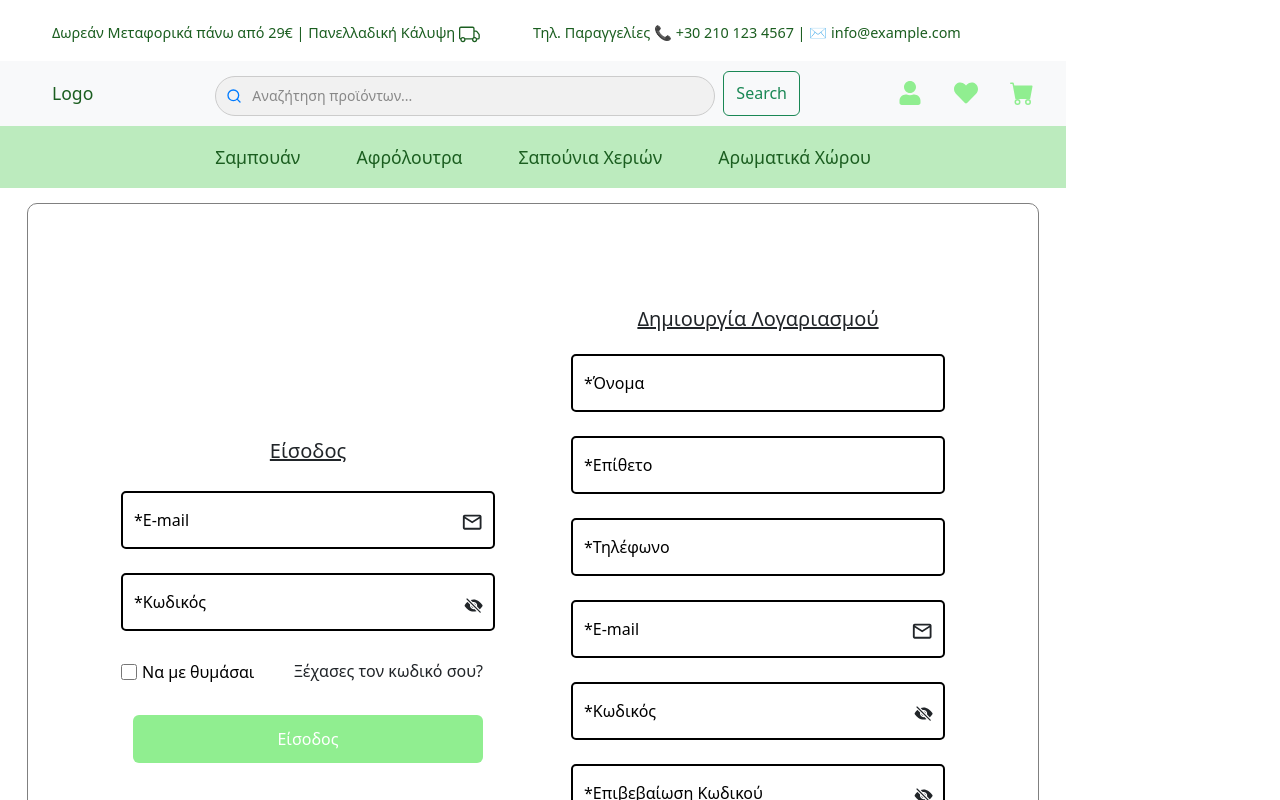
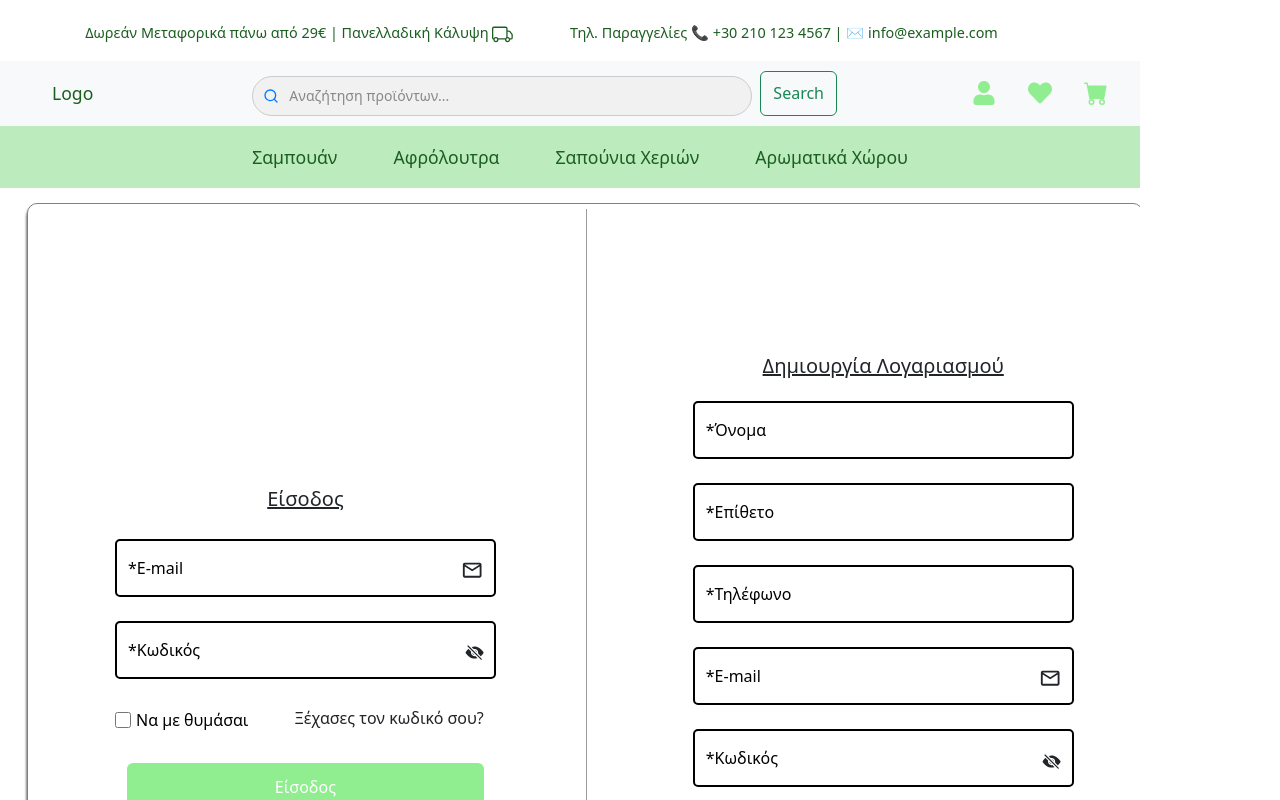
Before and after one commit to MR-Liakos/Project-E-Shop, a React (Vite) app in the folder Project/Frontend/app/: page /Login in a window 1280 px wide. Shown: the top 800 px of the page. Built offline with nearby package versions, Linux system fonts and the light colour scheme.

Commit message:
Added Cart page + css styles

```diff
--- a/Project/Frontend/app/src/App.jsx
+++ b/Project/Frontend/app/src/App.jsx
@@ -3,6 +3,7 @@ import {Route , Routes} from "react-router-dom"
 import Login from "./Components/Pages/Login"
 import LovedAuth from "./Components/Pages/LovedAuth"
 import LovedNotAuth from "./Components/Pages/LovedNotAuth"
+import Cart from "./Components/Pages/Cart"
 function App() {
 
   return (
@@ -12,6 +13,8 @@ function App() {
         <Route path="/Login" element={<Login/>}/>
         <Route path="/LovedAuth" element={<LovedAuth/>}/>
         <Route path="/LovedNotAuth" element={<LovedNotAuth/>}/>
+        <Route path="/Cart" element={<Cart/>}/>
+
       </Routes>
     </>
   )
--- a/Project/Frontend/app/src/Components/Navbars/TopNavbar.jsx
+++ b/Project/Frontend/app/src/Components/Navbars/TopNavbar.jsx
@@ -15,6 +15,9 @@ const TopNavbar = () => {
     };
     const handleLovedClick=()=>{
         navigate('/LovedAuth')
+    }
+    const handleCartClick=()=>{
+        navigate('/Cart')
     }
     return (
         <div className='topbar'>
@@ -50,7 +53,7 @@ const TopNavbar = () => {
                     <div className="icons">
                         <FaUser className="Icons" onClick={handleLoginClick} />
                         <FaHeart className="Icons" onClick={handleLovedClick}/>
-                        <BsCartFill className="Icons" name="cart"/>
+                        <BsCartFill className="Icons" onClick={handleCartClick}/>
                     </div>
                 </div>
             </nav>
--- /dev/null
+++ b/Project/Frontend/app/src/Components/Pages/Cart.jsx
@@ -0,0 +1,21 @@
+import React from 'react'
+import { FaCartPlus } from "react-icons/fa";
+import TopNavbar from '../Navbars/TopNavbar';
+import Navbar from '../Navbars/Navbar';
+import Footer from '../Navbars/Footer';
+const Cart = () => {
+    return (
+        <>
+            <TopNavbar />
+            <Navbar />
+            <div className="home-container">
+                <div className='c-cartcontainer d-flex flex-column align-items-center justify-content-center text-center'style={{marginTop: "5rem"}}>
+                    <h4 className='fs-4 fw-bold mb-3'>Το καλάθι σου είναι άδειο</h4>
+                    <FaCartPlus size={"3rem"} className="text-secondary" />
+                </div>
+                <Footer />
+            </div>
+        </>
+    )
+}
+export default Cart
--- a/Project/Frontend/app/src/Components/Pages/Home.css
+++ b/Project/Frontend/app/src/Components/Pages/Home.css
@@ -17,6 +17,7 @@
 .c-container{
     display: flex;
     justify-content: center;
+    border: none;
 }
 .c-card{
     margin: 1rem;
--- a/Project/Frontend/app/src/Components/Pages/Home.jsx
+++ b/Project/Frontend/app/src/Components/Pages/Home.jsx
@@ -48,9 +48,7 @@ export default function Home() {
                     <div class="col c-card">
                         <Card />
                     </div>
-                    <div class="col c-card">
-                        <Card />
-                    </div>
+
                 </div>
 
                 <Footer />
--- a/Project/Frontend/app/src/Components/Pages/Login.css
+++ b/Project/Frontend/app/src/Components/Pages/Login.css
@@ -1,12 +1,22 @@
 .login-section, .register-section {
     padding: 20px;
-    box-shadow: 0 4px 10px rgba(0, 0, 0, 0.1);
-    border-radius: 8px;
-    background-color: #f8f9fa; /* Ανοιχτό φόντο */
 }
-
+.register-section{
+    margin-left: 3rem;
+}
+.login-section{
+    margin-left: 1.5rem;
+}
 .divider{
-    width: 2px;
-    color: black;
-    height: 50px;
+    margin-left: 2rem;
+    width: 1px;
+    background-color: rgb(156, 156, 156);
+    height: 55rem;
 }
+.c-Logincontainer{
+    border: 1px solid grey;
+    padding: 5px;
+    margin: 15px;
+    border-radius: 10px;
+    box-shadow: 0 3px 3px rgb(0, 0 , 0.2);
+}
--- a/Project/Frontend/app/src/Components/Pages/Login.jsx
+++ b/Project/Frontend/app/src/Components/Pages/Login.jsx
@@ -4,6 +4,7 @@ import Navbar from '../Navbars/Navbar';
 import TopNavbar from '../Navbars/TopNavbar';
 import LoginForm from '../SmallComponents/LoginForm';
 import Register from '../SmallComponents/Register';
+import './Login.css'
 
 const Login = () => {
     return (
@@ -12,17 +13,15 @@ const Login = () => {
             <Navbar />
             <div className="home-container">
                 <div className="container d-flex justify-content-between align-items-center flex-wrap" style={{ minHeight: "80vh" }}>
-                    <div className='c-container container d-flex'>
+                    <div className='c-Logincontainer container d-flex'>
                         <div className="login-section" style={{ flex: 1, maxWidth: "45%" }}>
                             <LoginForm />
                         </div>
-                        <div className='divider'>
-                        </div>
+                        <div className='divider'></div>
                         <div className="register-section" style={{ flex: 1, maxWidth: "45%" }}>
                             <Register />
                         </div>
                     </div>
-
                 </div>
                 <Footer />
             </div>
--- a/Project/Frontend/app/src/Components/SmallComponents/LoginForm.css
+++ b/Project/Frontend/app/src/Components/SmallComponents/LoginForm.css
@@ -147,12 +147,6 @@ input:invalid:focus ~ .invalid-feedback {
     cursor: auto;
     top: 1.25rem;
 }
-.c-container{
-    border: 1px solid grey;
-    padding: 5px;
-    margin: 15px;
-    border-radius: 10px;
-}
 
 
 /* Extra small devices (phones, 600px and down) */
--- a/Project/Frontend/app/src/Components/SmallComponents/LoginLoved.jsx
+++ b/Project/Frontend/app/src/Components/SmallComponents/LoginLoved.jsx
@@ -1,13 +1,16 @@
 import React, { useState, } from 'react';
-import { Link, useNavigate } from 'react-router-dom';
+import {  useNavigate } from 'react-router-dom';
 import './LoginLoved.css';
 import { FcGoogle } from "react-icons/fc";
-import { MdOutlineMailOutline } from "react-icons/md";
 import { FaHeart } from "react-icons/fa";
 
 export default function LoginLoved() {
   const navigate = useNavigate();
   const [username, setUsername] = useState('')
+
+  const handleOnClick=()=>{
+    navigate('/Login')
+  }
 
   return (
     <>
@@ -40,12 +43,8 @@ export default function LoginLoved() {
                 Συνέχεια με Google
               </button>
 
-              <button className='c-buttonLogin d-flex align-items-center justify-content-center mt-3' type='button'>
-                Σύνδεση
-              </button>
-
-              <button className='c-buttonRegister d-flex align-items-center justify-content-center mt-3' type='button'>
-                Εγγραφή
+              <button className='c-buttonLogin d-flex align-items-center justify-content-center mt-3' type='button' onClick={handleOnClick}>
+                Σύνδεση ή Εγγραφή
               </button>
 
             </div>
```
Also changed, not shown: Project/Frontend/app/src/Components/Pages/Cart.css (added).
